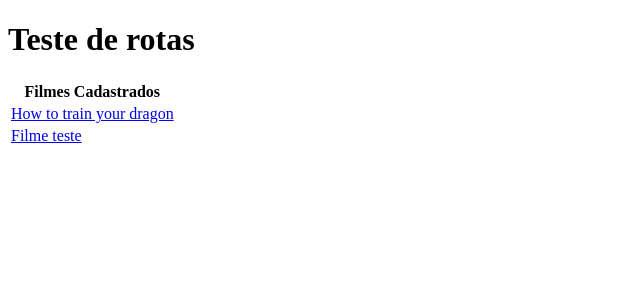
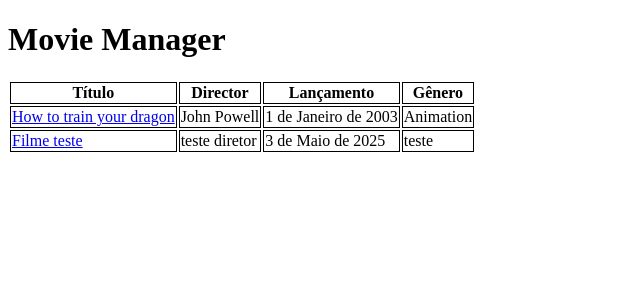
Before and after one commit to RaiFM/movie-manager, a Django app: page / in a window 1280 px wide. Shown: the top 300 px of the page, without its empty margins (0-640 px from the left). Run offline with Django 5.2, Linux system fonts and the light colour scheme; data comes from the database, SQL or seed files in the repository.

Commit message:
Atualiza view

```diff
--- a/base/templates/index.html
+++ b/base/templates/index.html
@@ -1,22 +1,27 @@
+{% load static %}
 <!DOCTYPE html>
-<html lang="en">
+<html lang="pt-br">
 <head>
     <meta charset="UTF-8">
-    <meta name="viewport" content="width=device-width, initial-scale=1.0">
-    <title>Teste</title>
+    <title>Movie Manager</title>
+    <link rel="stylesheet" href="{% static 'css/style.css' %}">
 </head>
 <body>
-    <h1>Teste de rotas</h1>
+    <h1>Movie Manager</h1>
 
-    <h2> {{ mov.title }}</h2>
-    <!-- <p> {{ director }}</p> -->
     <table>
         <thead>
-            <th>Filmes Cadastrados</th>
+            <th>Título</th>
+            <th>Director</th>
+            <th>Lançamento</th>
+            <th>Gênero</th>
         </thead>
         {% for mov in movies %}
         <tbody>
             <td><a href="{% url 'movie' mov.id %}">{{ mov.title }}</a></td>
+            <td>{{ mov.director }}</td>
+            <td>{{ mov.release }}</td>
+            <td>{{ mov.genre }}</td>
         </tbody>
         {% endfor %}
     </table>
```
